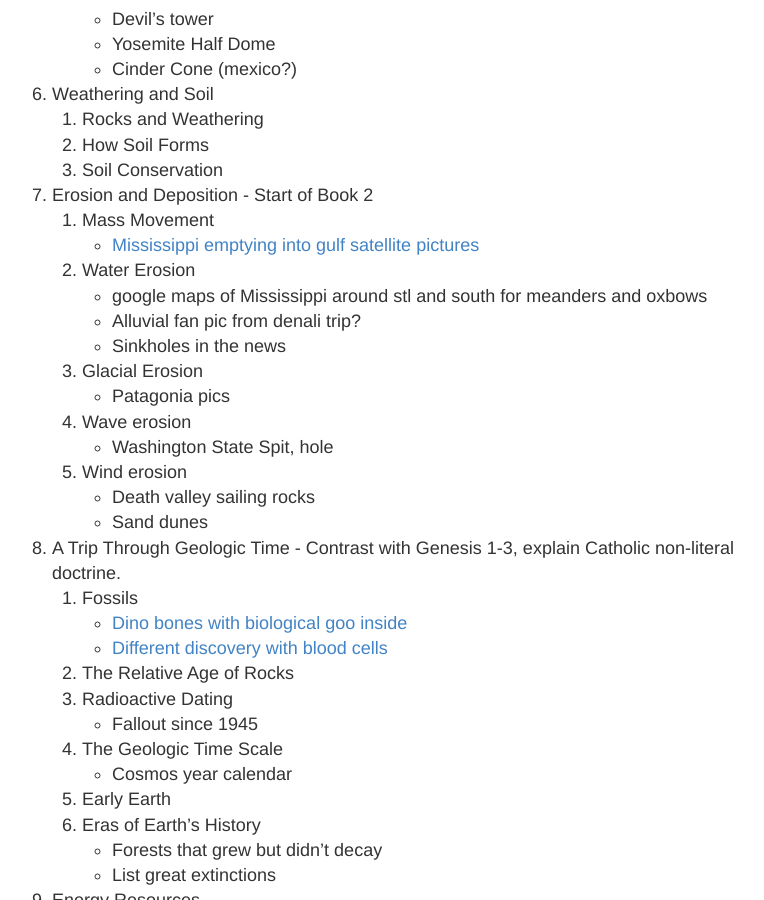
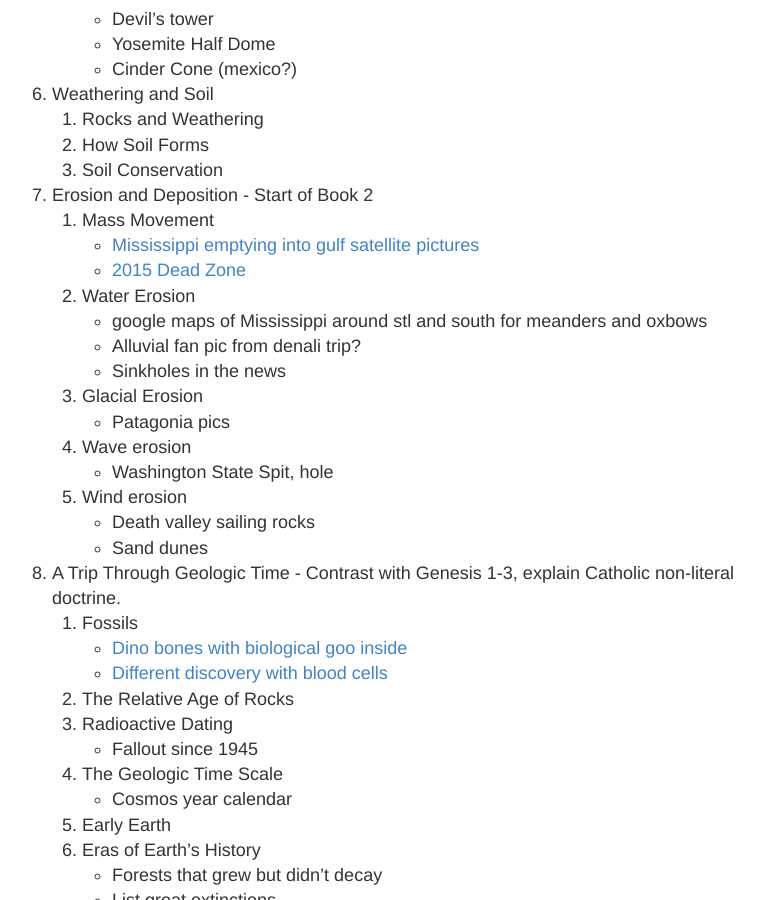
Before and after one commit to ctkstl/earth_science, a Jekyll site: the page built from resources.md, in a window 1280 px wide and 900 px high, scrolled down 3079 px. Shown: the whole window, without its empty margins (258-1022 px from the left). Built offline with Jekyll 4.4.1, drawn with Linux system fonts in a browser that asks for light colours; Markdown is read by kramdown in place of the engine named in the settings.

Commit message:
Dead zone

```diff
--- a/resources.md
+++ b/resources.md
@@ -85,6 +85,7 @@ permalink: /resources/
 7.  Erosion and Deposition - Start of Book 2
     1.  Mass Movement
         *   [Mississippi emptying into gulf satellite pictures](http://eoimages.gsfc.nasa.gov/images/imagerecords/38000/38273/GulfofMexico_AMO_2009097_lrg.jpg)
+        *   [2015 Dead Zone](http://www.nola.com/environment/index.ssf/2015/08/2015_gulf_dead_zone_larger_tha.html)
     2.  Water Erosion
         *   google maps of Mississippi around stl and south for meanders and oxbows
         *   Alluvial fan pic from denali trip?
```
